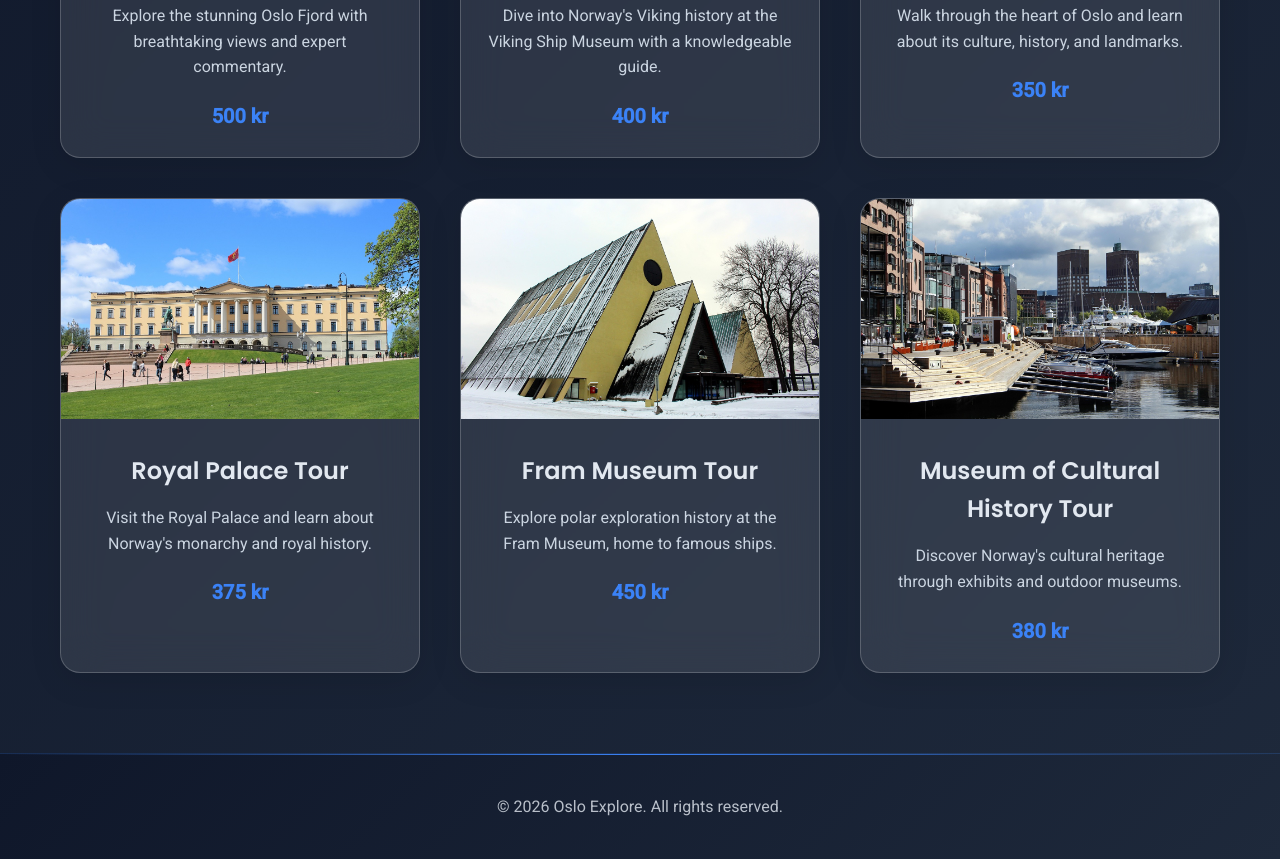
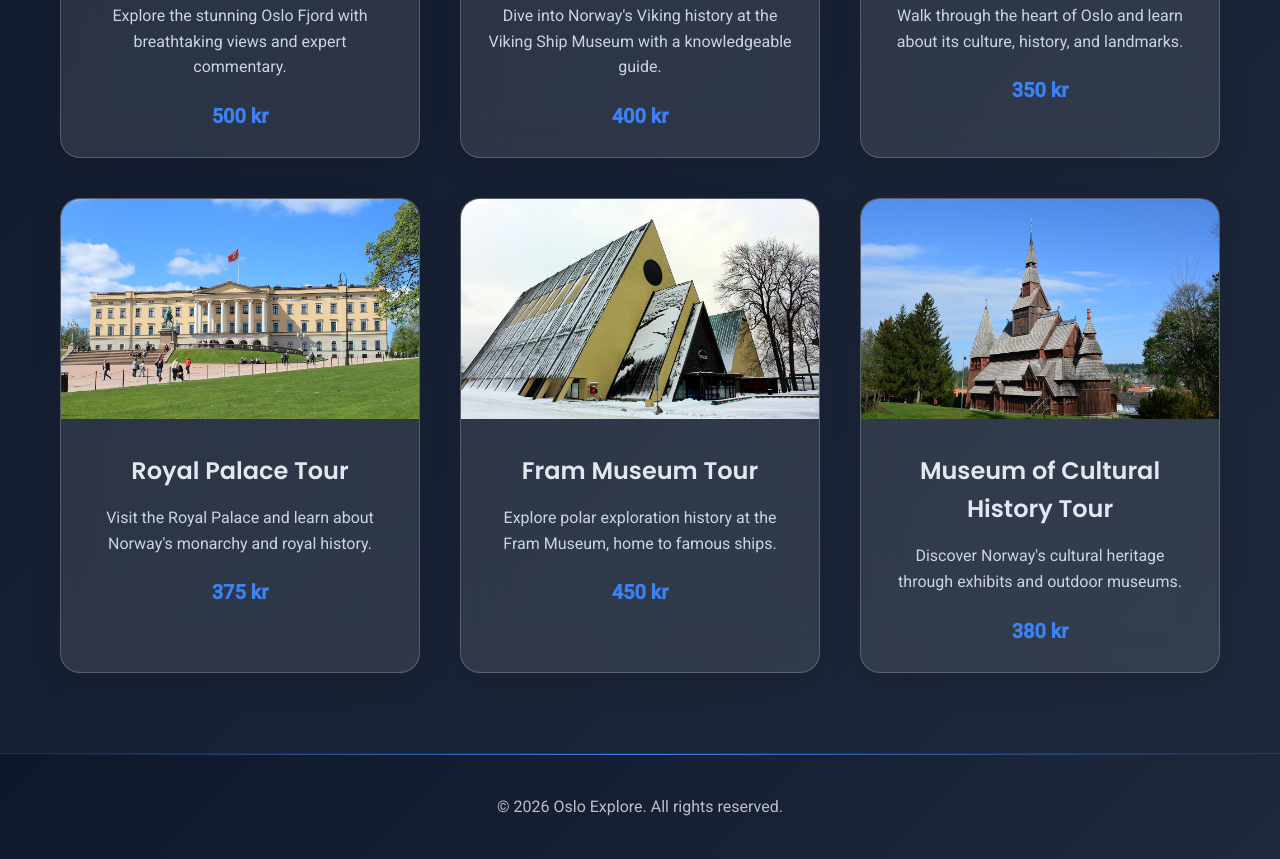
Before and after one commit to OsloExplore/oslo-explore, a plain HTML site: page tours.html in a window 1280 px wide. Shown: the part 722-1581 px from the top of the page. Drawn offline with Linux system fonts and the light colour scheme.

Commit message:
Update image source for Museum of Cultural History

```diff
--- a/tours.html
+++ b/tours.html
@@ -66,7 +66,7 @@
                     <span class="price">450 kr</span>
                 </div>
                 <div class="tour-card">
-                    <img src="BIlder/Aker Brygge.jpg" alt="Norwegian Museum of Cultural History">
+                    <img src="BIlder/Gol stavechurch.jpg" alt="Norwegian Museum of Cultural History">
                     <h3>Museum of Cultural History Tour</h3>
                     <p>Discover Norway's cultural heritage through exhibits and outdoor museums.</p>
                     <span class="price">380 kr</span>
```
